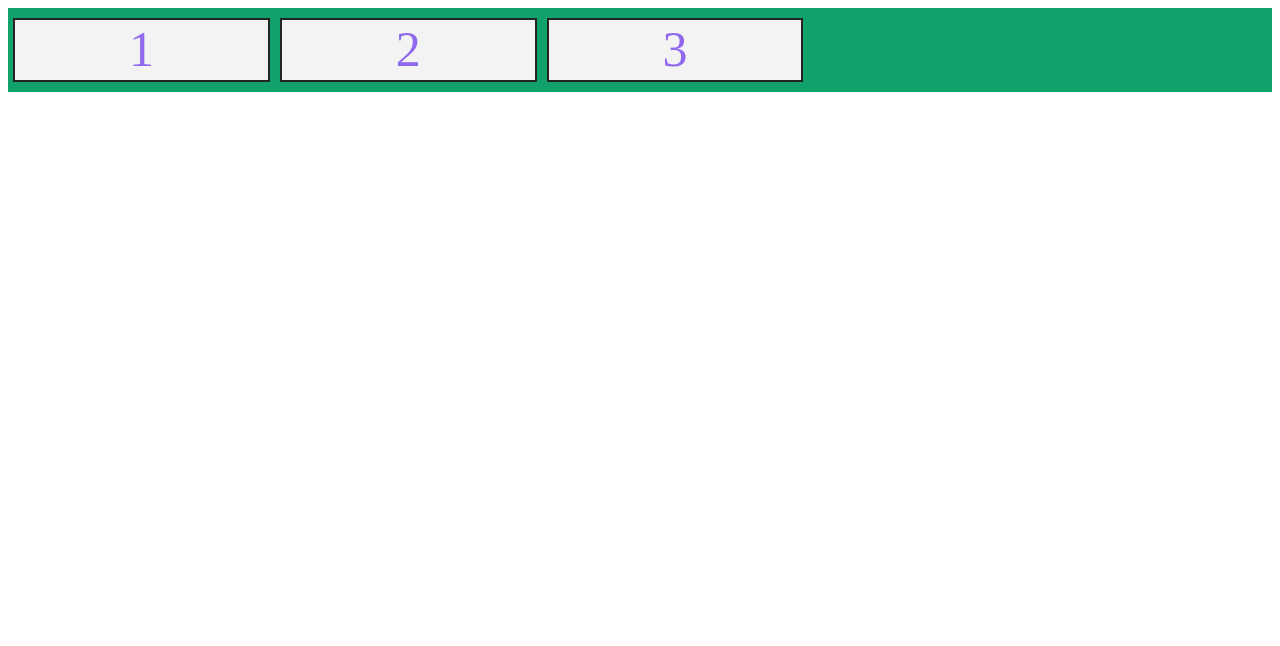
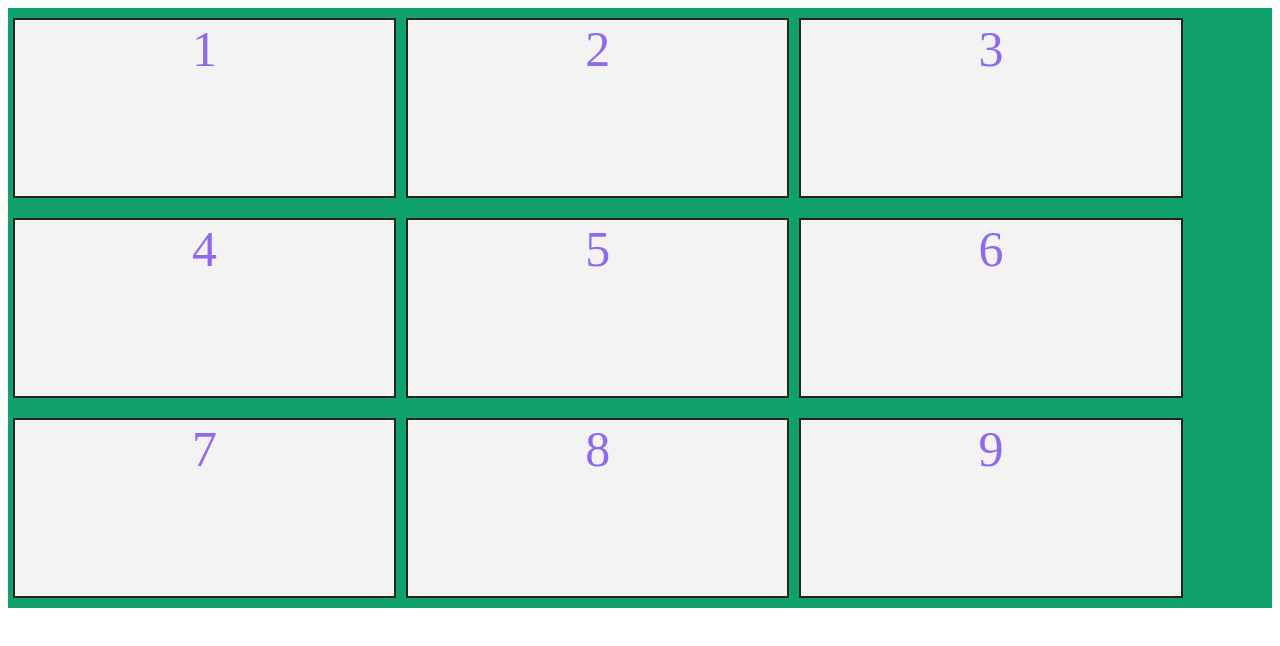
Before and after one commit to ThayaneQuintanilha/trybe-exercicios, a plain HTML site: page 01-Fundamentos/bloco-06-HTML-CSS-Forms-Flexbox-Responsivo/03-Flexbox/index.html in a window 1280 px wide. Drawn offline with Linux system fonts and the light colour scheme.

Commit message:
Exercício 3 feito

```diff
--- a/01-Fundamentos/bloco-06-HTML-CSS-Forms-Flexbox-Responsivo/03-Flexbox/index.html
+++ b/01-Fundamentos/bloco-06-HTML-CSS-Forms-Flexbox-Responsivo/03-Flexbox/index.html
@@ -15,7 +15,6 @@
         text-align: center;
         width: 30%;
       }
-
       .box-container {
         background-color: #0fa36b;
         display: flex;
@@ -24,7 +23,6 @@
         /* flex-direction: row-reverse; */
       }
     </style>
-
   </head>
   <body>
     <div class="box-container">
@@ -40,7 +38,7 @@
 <!-- ********************* 2 ********************* -->
 
 
-<!DOCTYPE html>
+<!-- <!DOCTYPE html>
 <html lang="pt">
   <head>
     <meta charset="UTF-8">
@@ -78,3 +76,53 @@
     </div>
   </body>
 </html>
+
+********************* 3 ********************* -->
+
+<!DOCTYPE html>
+<html lang="pt">
+  <head>
+    <meta charset="UTF-8">
+    <meta name="viewport" content="width=device-width, initial-scale=1.0">
+    <title>Flexbox - Align Content</title>
+    <style>
+      .box {
+        color: #9069EF;
+        background-color: rgb(243, 243, 243);
+        border: 2px solid #232525;
+        font-size: 50px;
+        min-height: 60px;
+        margin: 10px 5px;
+        text-align: center;
+        width: 30%;
+      }
+
+      .box-container {
+        /* ADICIONE AQUI SEUS TESTES */
+        /* align-content: space-between; */
+        /* align-content: space-around; */
+        /* align-content: center; */
+        /* align-content: flex-start; */
+        /* align-content: flex-end; */
+        background-color: #0fa36b;
+        display: flex;
+        flex-wrap: wrap;
+        height: 600px;
+      }
+    </style>
+
+  </head>
+  <body>
+    <div class="box-container">
+      <div class="box">1</div>
+      <div class="box">2</div>
+      <div class="box">3</div>
+      <div class="box">4</div>
+      <div class="box">5</div>
+      <div class="box">6</div>
+      <div class="box">7</div>
+      <div class="box">8</div>
+      <div class="box">9</div>
+    </div>
+  </body>
+</html>
```
